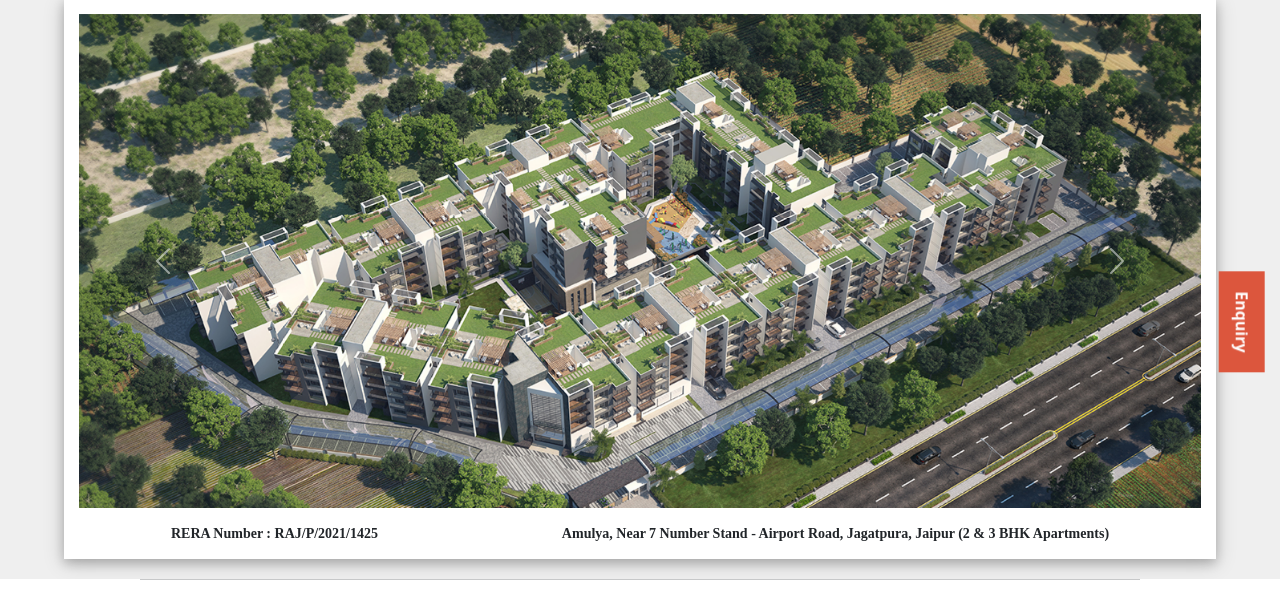
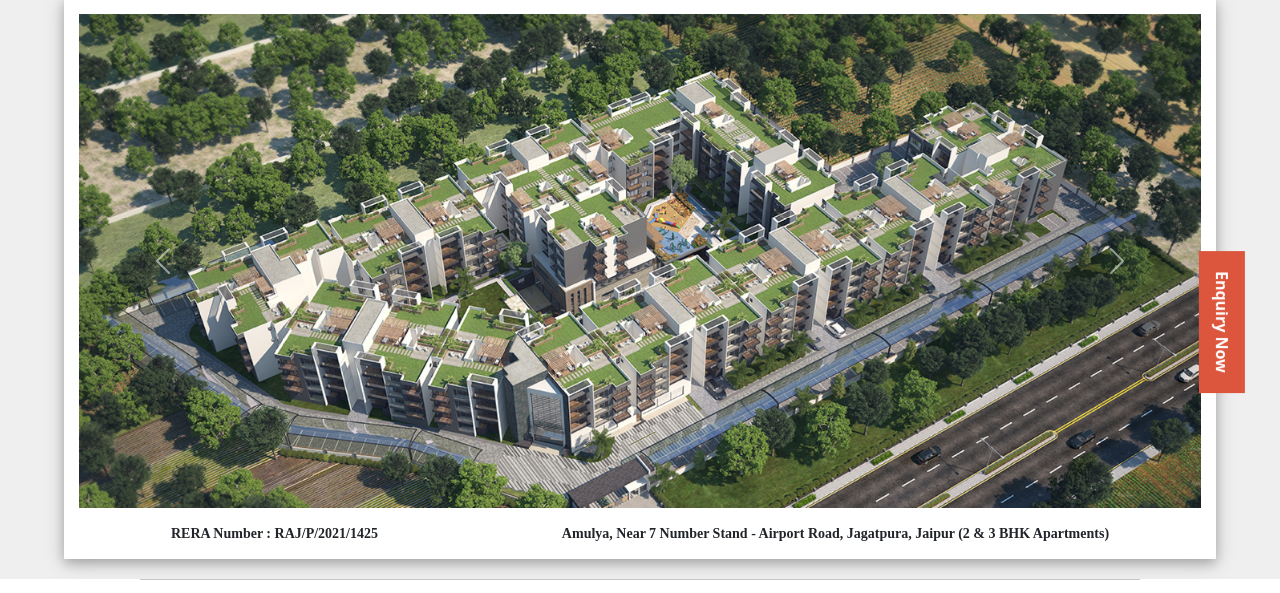
Before and after one commit to himanshu1998-coder/amulya, a PHP site: page /amulya/ in a window 1280 px wide. Shown: the part 101-694 px from the top of the page. Run offline with PHP 8.4, Linux system fonts and the light colour scheme; some web fonts are replaced.

Commit message:
Update index.php

```diff
--- a/amulya/index.php
+++ b/amulya/index.php
@@ -146,7 +146,7 @@ $con->close();
           data-bs-ride="carousel"
         >
           <div class="enquiry-desktop" onclick="showFormMobile()">
-            <span>Enquiry</span>
+            <span>Enquiry Now</span>
           </div>
           <div class="carousel-inner forEnquery">
             <div class="carousel-item active">
```
